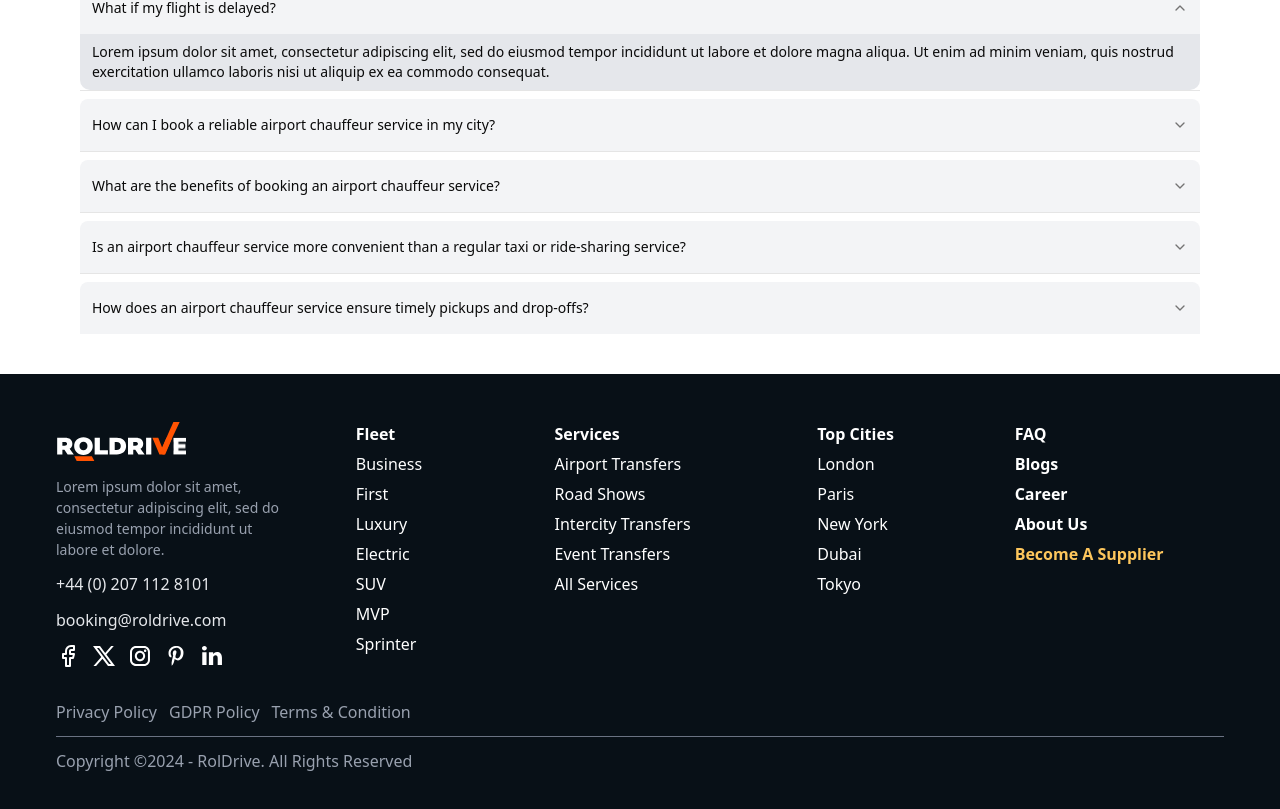
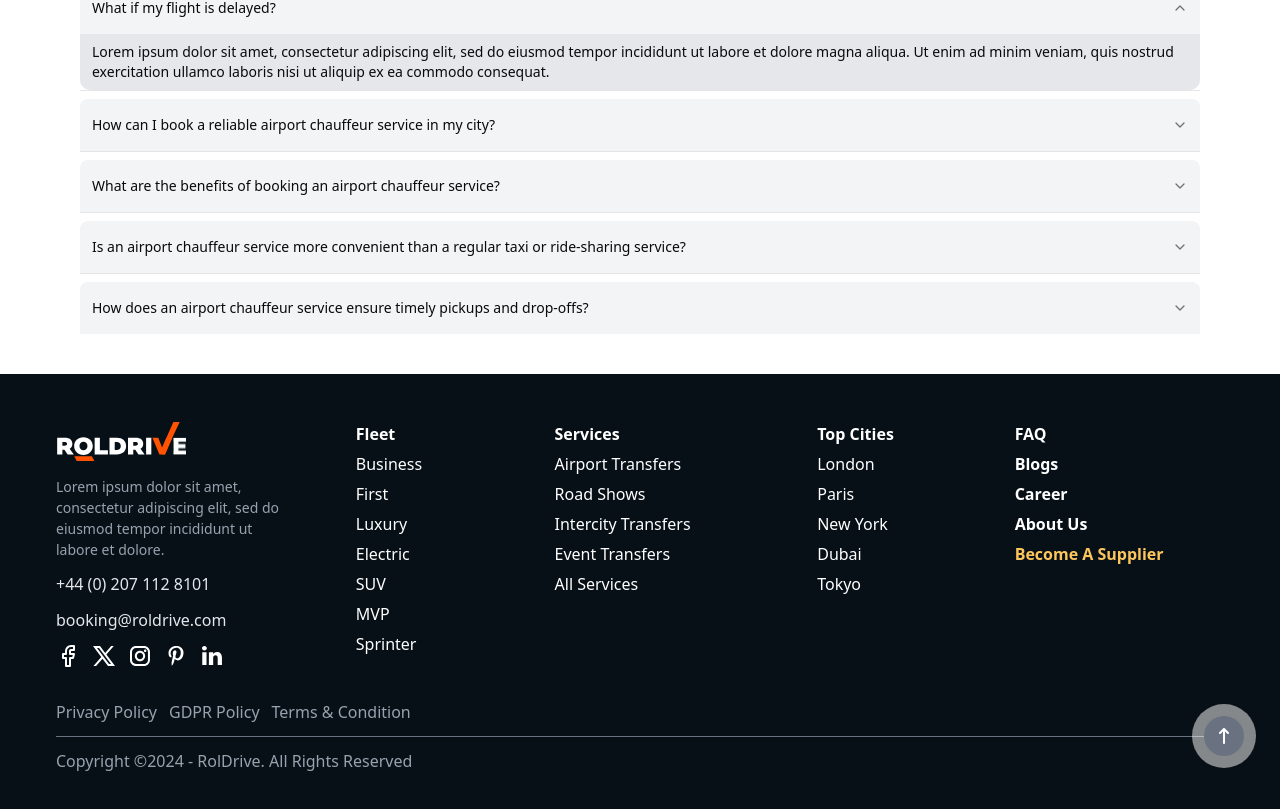
Before and after one commit to jaisriv788/roldrive, a Next.js app: page / in a window 1280 px wide. Shown: the part 950-1759 px from the top of the page. Built offline with nearby package versions, Linux system fonts and the light colour scheme.

Commit message:
feature: Added scroll to the top button so that user can get to the top easily

```diff
--- a/components/Footer.tsx
+++ b/components/Footer.tsx
@@ -1,7 +1,16 @@
+"use client";
 import Image from "next/image";
 import React from "react";
+import { FaArrowUpLong } from "react-icons/fa6";
 
 const Footer: React.FC = () => {
+  const handleScrollToTop = () => {
+    window.scrollTo({
+      top: 0,
+      behavior: "smooth", // smooth scrolling
+    });
+  };
+
   return (
     <div className="bg-[#081017] py-12 px-5 sm:px-14 text-white">
       <div className="flex justify-between lg:flex-row flex-col">
@@ -205,12 +214,21 @@ const Footer: React.FC = () => {
           Terms & Condition
         </span>
       </div>
-      <div className="h-px bg-gray-500"></div>
+      <div className="h-px bg-gray-500 relative">
+        <div
+          onClick={handleScrollToTop}
+          className="absolute bg-white/50 rounded-full -top-8 -right-3 sm:-right-8 hover:scale-110 transition ease-in-out duration-300 cursor-pointer"
+        >
+          <div className="bg-gray-500 rounded-full p-3 m-3">
+            <FaArrowUpLong />
+          </div>
+        </div>
+      </div>
       <div className="mt-3 mb-8 flex gap-3 text-gray-400 text-sm sm:text-base">
         Copyright ©2024 - RolDrive. All Rights Reserved
       </div>
     </div>
   );
-}
+};
 
 export default Footer;
```
